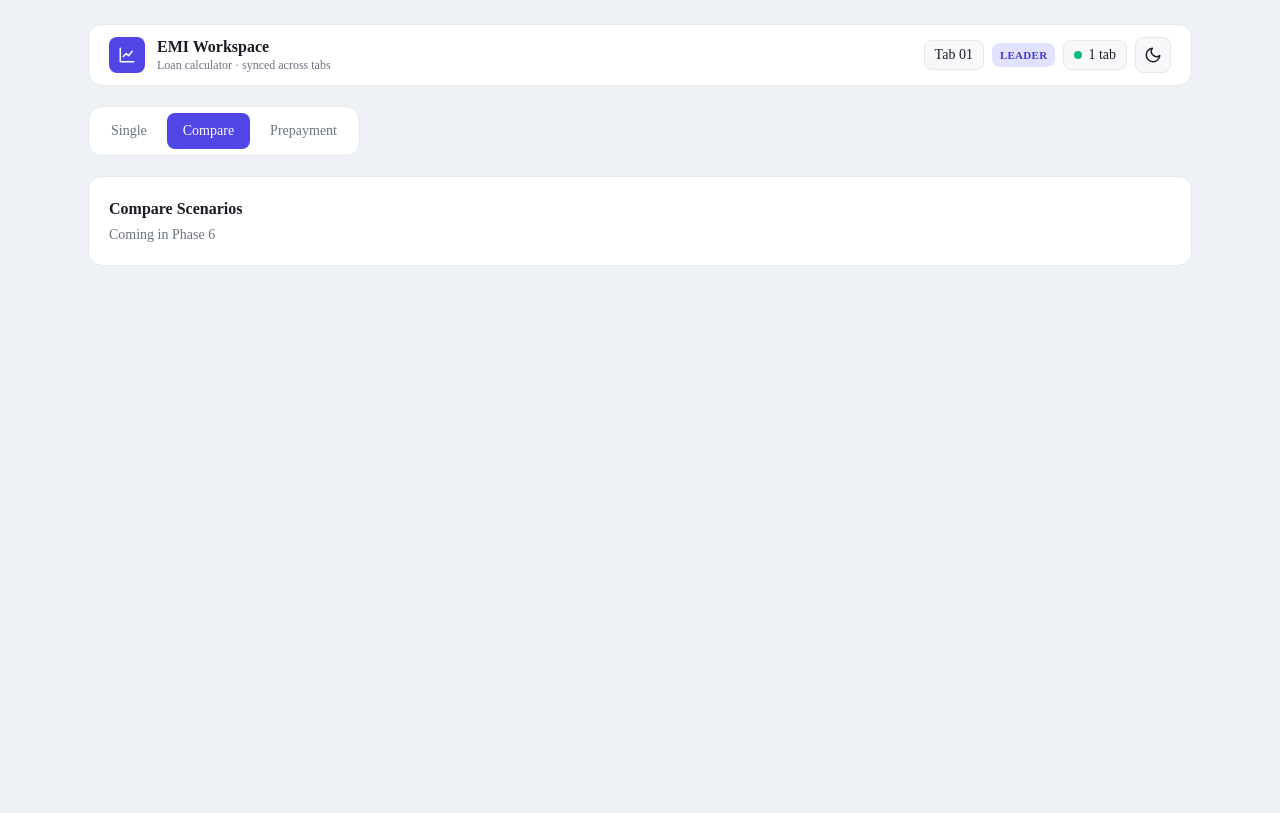
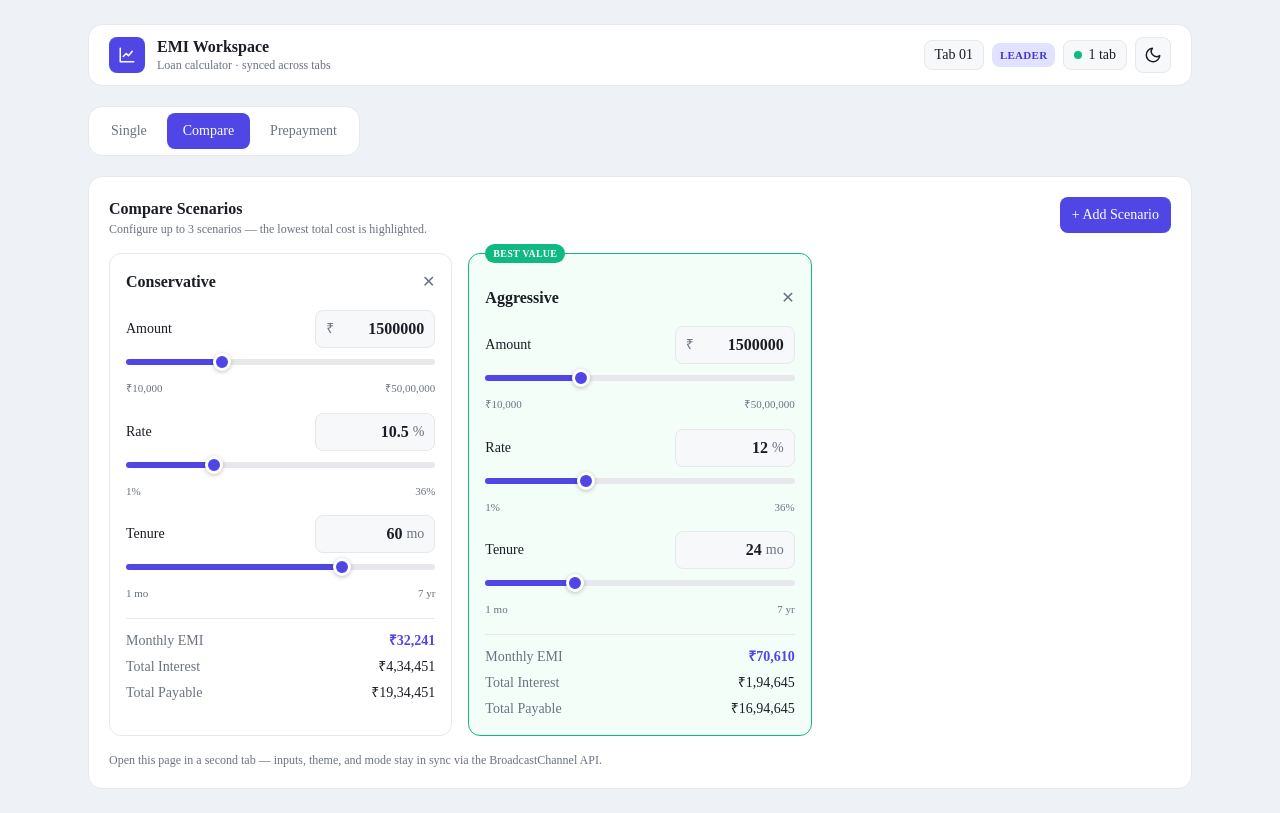
Before and after one commit to architaagr25/loanlens, a Next.js app: page / in a window 1280 px wide. Both pictures are taken after a click on the button "Compare". Built offline with nearby package versions, Linux system fonts and the light colour scheme.

Commit message:
feat: sensitivity grid and compare mode

```diff
--- /dev/null
+++ b/src/components/CompareMode.jsx
@@ -0,0 +1,98 @@
+"use client";
+
+import { useMemo } from "react";
+import { useSharedState } from "@/hooks/useSharedState";
+import { summarize, lowestCostScenarioIndex } from "@/lib/emi";
+import { MAX_SCENARIOS, DEFAULT_STATE } from "@/lib/constants";
+import ScenarioCard from "./ScenarioCard";
+
+function newId() {
+  if (typeof crypto !== "undefined" && crypto.randomUUID) {
+    return "s-" + crypto.randomUUID().slice(0, 6);
+  }
+  return "s-" + Math.random().toString(36).slice(2, 8);
+}
+
+// Up to 3 side-by-side scenarios. Each has its own inputs; the lowest Total
+// Payable is highlighted. Scenarios are synced state, so edits flow to all tabs.
+// Editing a scenario records it as the "last active" one — when the user
+// switches back to Single mode, those values seed the single calculator.
+export default function CompareMode() {
+  const { state, patch } = useSharedState();
+  const { scenarios } = state;
+
+  const summaries = useMemo(
+    () => scenarios.map((s) => summarize(s.amount, s.rate, s.tenure)),
+    [scenarios]
+  );
+  const bestIndex = useMemo(
+    () => lowestCostScenarioIndex(scenarios),
+    [scenarios]
+  );
+
+  const updateScenario = (id, partial) => {
+    const next = scenarios.map((s) => (s.id === id ? { ...s, ...partial } : s));
+    patch({ scenarios: next, lastActiveScenarioId: id });
+  };
+
+  const addScenario = () => {
+    if (scenarios.length >= MAX_SCENARIOS) return;
+    const base = scenarios[scenarios.length - 1] ?? DEFAULT_STATE;
+    const scenario = {
+      id: newId(),
+      name: `Scenario ${scenarios.length + 1}`,
+      amount: base.amount,
+      rate: base.rate,
+      tenure: base.tenure,
+    };
+    patch({
+      scenarios: [...scenarios, scenario],
+      lastActiveScenarioId: scenario.id,
+    });
+  };
+
+  const removeScenario = (id) => {
+    if (scenarios.length <= 1) return; // always keep at least one
+    patch({ scenarios: scenarios.filter((s) => s.id !== id) });
+  };
+
+  return (
+    <section className="card p-5 space-y-4">
+      <div className="flex flex-wrap items-start justify-between gap-3">
+        <div>
+          <h2 className="font-semibold">Compare Scenarios</h2>
+          <p className="text-muted text-xs">
+            Configure up to {MAX_SCENARIOS} scenarios — the lowest total cost is
+            highlighted.
+          </p>
+        </div>
+        <button
+          onClick={addScenario}
+          disabled={scenarios.length >= MAX_SCENARIOS}
+          className="px-3 py-2 rounded-lg bg-brand-600 text-white text-sm font-medium disabled:opacity-40"
+        >
+          + Add Scenario
+        </button>
+      </div>
+
+      <div className="grid grid-cols-1 md:grid-cols-2 lg:grid-cols-3 gap-4">
+        {scenarios.map((s, i) => (
+          <ScenarioCard
+            key={s.id}
+            scenario={s}
+            summary={summaries[i]}
+            isBest={i === bestIndex && scenarios.length > 1}
+            canRemove={scenarios.length > 1}
+            onChange={(partial) => updateScenario(s.id, partial)}
+            onRemove={() => removeScenario(s.id)}
+          />
+        ))}
+      </div>
+
+      <p className="text-muted text-xs">
+        Open this page in a second tab — inputs, theme, and mode stay in sync via
+        the BroadcastChannel API.
+      </p>
+    </section>
+  );
+}
--- a/src/components/ModeTabs.jsx
+++ b/src/components/ModeTabs.jsx
@@ -11,7 +11,30 @@ const MODES = [
 // Single | Compare | Prepayment switcher. The active mode is synced, so all
 // tabs follow when one switches.
 export default function ModeTabs() {
-  const { state, setMode } = useSharedState();
+  const { state, setMode, patch } = useSharedState();
+
+  // Switching from Compare back to Single seeds the single calculator with the
+  // last active scenario's values (Feature 3 requirement). Other switches just
+  // change the mode.
+  const switchTo = (key) => {
+    if (
+      key === "single" &&
+      state.mode === "compare" &&
+      state.scenarios.length > 0
+    ) {
+      const last =
+        state.scenarios.find((s) => s.id === state.lastActiveScenarioId) ??
+        state.scenarios[0];
+      patch({
+        mode: "single",
+        amount: last.amount,
+        rate: last.rate,
+        tenure: last.tenure,
+      });
+    } else {
+      setMode(key);
+    }
+  };
 
   return (
     <div className="card p-1.5 inline-flex gap-1">
@@ -20,7 +43,7 @@ export default function ModeTabs() {
         return (
           <button
             key={m.key}
-            onClick={() => setMode(m.key)}
+            onClick={() => switchTo(m.key)}
             className={
               "px-4 py-2 rounded-lg text-sm font-medium transition " +
               (active
--- /dev/null
+++ b/src/components/ScenarioCard.jsx
@@ -0,0 +1,102 @@
+"use client";
+
+import { BOUNDS } from "@/lib/constants";
+import { formatINR, formatMonths } from "@/lib/format";
+import SliderInput from "./SliderInput";
+
+// One comparison scenario: editable name + Amount/Rate/Tenure inputs and the
+// computed results. The lowest-total-cost card is highlighted as "BEST VALUE".
+export default function ScenarioCard({
+  scenario,
+  summary,
+  isBest,
+  canRemove,
+  onChange,
+  onRemove,
+}) {
+  return (
+    <div
+      className={
+        "rounded-xl p-4 border space-y-4 relative " +
+        (isBest
+          ? "border-emerald-500 bg-emerald-50/60 dark:bg-emerald-500/10"
+          : "card")
+      }
+    >
+      {isBest && (
+        <span className="absolute -top-2.5 left-4 px-2 py-0.5 rounded-full bg-emerald-500 text-white text-[10px] font-bold tracking-wide">
+          BEST VALUE
+        </span>
+      )}
+
+      <div className="flex items-center justify-between gap-2">
+        <input
+          value={scenario.name}
+          onChange={(e) => onChange({ name: e.target.value })}
+          className="bg-transparent font-semibold outline-none w-full"
+          aria-label="Scenario name"
+        />
+        {canRemove && (
+          <button
+            onClick={onRemove}
+            aria-label="Remove scenario"
+            className="text-muted hover:text-red-500 transition shrink-0"
+          >
+            ✕
+          </button>
+        )}
+      </div>
+
+      <SliderInput
+        label="Amount"
+        prefix="₹"
+        value={scenario.amount}
+        min={BOUNDS.amount.min}
+        max={BOUNDS.amount.max}
+        step={BOUNDS.amount.step}
+        onChange={(v) => onChange({ amount: v })}
+        minLabel={formatINR(BOUNDS.amount.min)}
+        maxLabel={formatINR(BOUNDS.amount.max)}
+      />
+      <SliderInput
+        label="Rate"
+        suffix="%"
+        value={scenario.rate}
+        min={BOUNDS.rate.min}
+        max={BOUNDS.rate.max}
+        step={BOUNDS.rate.step}
+        onChange={(v) => onChange({ rate: v })}
+        minLabel={`${BOUNDS.rate.min}%`}
+        maxLabel={`${BOUNDS.rate.max}%`}
+      />
+      <SliderInput
+        label="Tenure"
+        suffix="mo"
+        value={scenario.tenure}
+        min={BOUNDS.tenure.min}
+        max={BOUNDS.tenure.max}
+        step={BOUNDS.tenure.step}
+        onChange={(v) => onChange({ tenure: v })}
+        minLabel={formatMonths(BOUNDS.tenure.min)}
+        maxLabel={formatMonths(BOUNDS.tenure.max)}
+      />
+
+      <div className="border-t divider pt-3 space-y-1.5 text-sm">
+        <Row label="Monthly EMI" value={formatINR(summary.emi)} accent />
+        <Row label="Total Interest" value={formatINR(summary.totalInterest)} />
+        <Row label="Total Payable" value={formatINR(summary.totalPayable)} />
+      </div>
+    </div>
+  );
+}
+
+function Row({ label, value, accent }) {
+  return (
+    <div className="flex items-center justify-between">
+      <span className="text-muted">{label}</span>
+      <span className={accent ? "font-bold text-brand-600" : "font-medium"}>
+        {value}
+      </span>
+    </div>
+  );
+}
--- /dev/null
+++ b/src/components/SensitivityGrid.jsx
@@ -0,0 +1,86 @@
+"use client";
+
+import { useMemo } from "react";
+import { useSharedState } from "@/hooks/useSharedState";
+import { sensitivityGrid } from "@/lib/emi";
+import { formatINR, formatMonths, formatPercent } from "@/lib/format";
+
+// Read-only rate × tenure grid of EMIs around the current selection. The center
+// cell (current inputs) is highlighted, as are the current rate column and
+// current tenure row. Memoized — recomputes only when inputs change (≤49 evals).
+export default function SensitivityGrid() {
+  const { state } = useSharedState();
+  const { amount, rate, tenure } = state;
+
+  const grid = useMemo(
+    () => sensitivityGrid(amount, rate, tenure),
+    [amount, rate, tenure]
+  );
+
+  return (
+    <section className="card p-5 space-y-3">
+      <div>
+        <h2 className="font-semibold">Sensitivity Analysis</h2>
+        <p className="text-muted text-xs">
+          EMI across rate × tenure — current values highlighted
+        </p>
+      </div>
+
+      <div className="overflow-x-auto">
+        <table className="w-full text-sm border-collapse">
+          <thead>
+            <tr>
+              <th className="py-2 px-2 text-left text-muted font-medium whitespace-nowrap">
+                Tenure ＼ Rate
+              </th>
+              {grid.rates.map((r, c) => (
+                <th
+                  key={r}
+                  className={
+                    "py-2 px-2 text-right font-medium whitespace-nowrap " +
+                    (c === grid.centerCol ? "text-brand-600" : "text-muted")
+                  }
+                >
+                  {formatPercent(r)}
+                </th>
+              ))}
+            </tr>
+          </thead>
+          <tbody>
+            {grid.tenures.map((t, rowIdx) => (
+              <tr key={t} className="border-t divider">
+                <td
+                  className={
+                    "py-2 px-2 whitespace-nowrap " +
+                    (rowIdx === grid.centerRow
+                      ? "text-brand-600 font-semibold"
+                      : "text-muted")
+                  }
+                >
+                  {formatMonths(t)}
+                </td>
+                {grid.cells[rowIdx].map((emi, colIdx) => {
+                  const isCenter =
+                    rowIdx === grid.centerRow && colIdx === grid.centerCol;
+                  return (
+                    <td
+                      key={colIdx}
+                      className={
+                        "py-2 px-2 text-right tabular-nums " +
+                        (isCenter
+                          ? "bg-brand-600 text-white font-semibold rounded"
+                          : "")
+                      }
+                    >
+                      {formatINR(emi)}
+                    </td>
+                  );
+                })}
+              </tr>
+            ))}
+          </tbody>
+        </table>
+      </div>
+    </section>
+  );
+}
--- a/src/components/Workspace.jsx
+++ b/src/components/Workspace.jsx
@@ -9,6 +9,8 @@ import InputPanel from "./InputPanel";
 import SummaryCards from "./SummaryCards";
 import PrincipalInterestBar from "./PrincipalInterestBar";
 import AmortizationView from "./AmortizationView";
+import SensitivityGrid from "./SensitivityGrid";
+import CompareMode from "./CompareMode";
 
 // Top-level layout. Reads the synced inputs, derives the summary (memoized so
 // it only recomputes when inputs change), and renders the active mode.
@@ -46,15 +48,12 @@ export default function Workspace() {
               />
             </section>
 
-            {/* Sensitivity grid arrives in Phase 6 */}
-            <Placeholder title="Sensitivity Analysis" note="Coming in Phase 6" />
+            <SensitivityGrid />
           </div>
         </div>
       )}
 
-      {mode === "compare" && (
-        <Placeholder title="Compare Scenarios" note="Coming in Phase 6" />
-      )}
+      {mode === "compare" && <CompareMode />}
 
       {mode === "prepayment" && (
         <Placeholder title="Prepayment Planner" note="Coming in Phase 7" />
```
